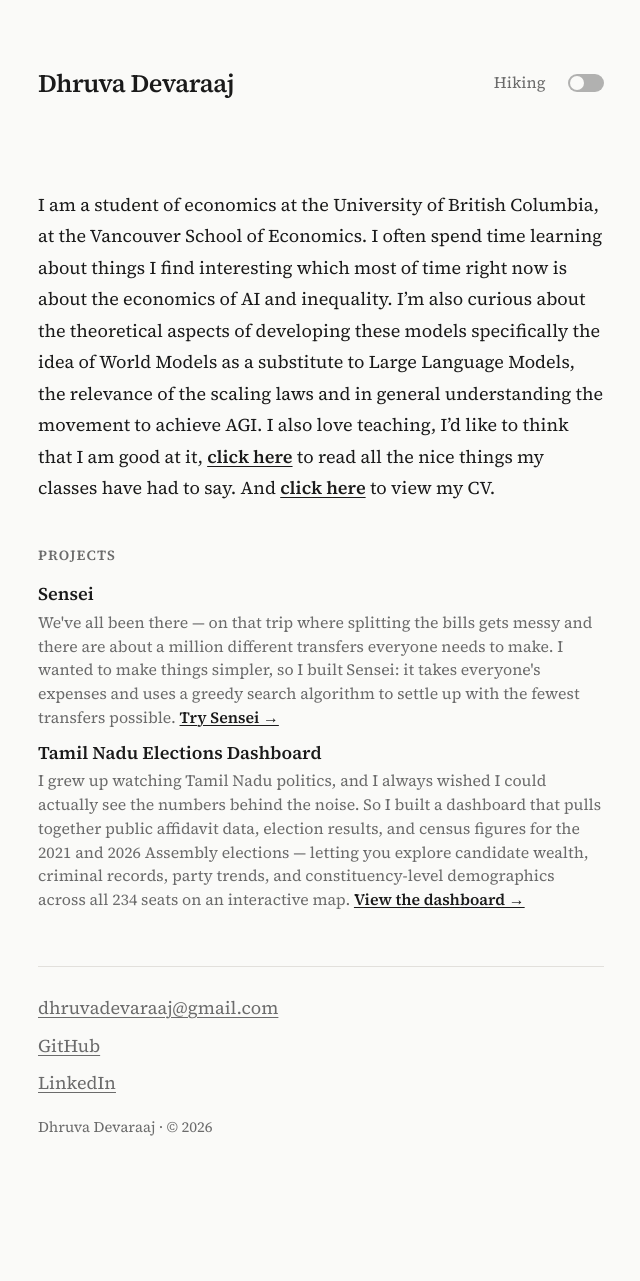
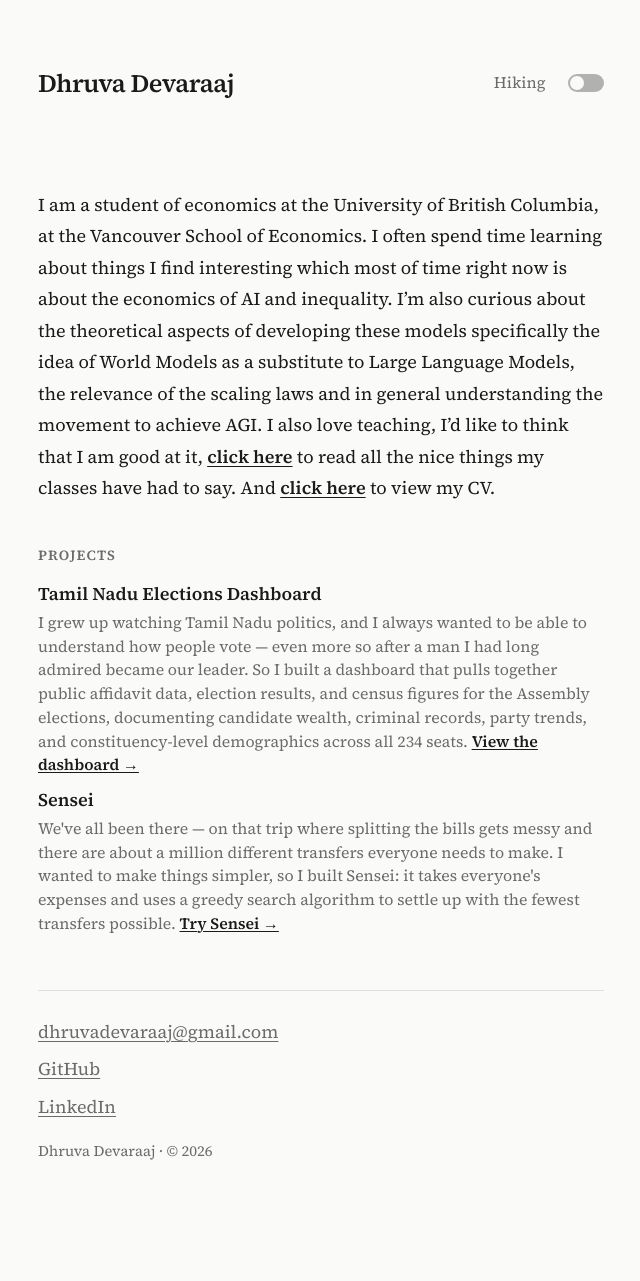
Before and after one commit to dhruva36/dhruva36.github.io, a Jekyll site: the page built from index.md, in a window 1280 px wide. Shown: the whole page, without its empty margins (319-959 px from the left). Built offline with Jekyll 4.4.1, drawn with Linux system fonts in a browser that asks for light colours; before the commit the page ends 1257 px from its top, so only the background shows below that.

Commit message:
Reorder Projects: dashboard first, update its description

```diff
--- a/index.md
+++ b/index.md
@@ -9,18 +9,18 @@ I am a student of economics at the University of British Columbia, at the Vancou
     <h2>Projects</h2>
     <ul class="bullet-list">
         <li class="bullet-list-item">
+            <span class="bullet-list-text">Tamil Nadu Elections Dashboard</span>
+            <span class="item-description">
+                I grew up watching Tamil Nadu politics, and I always wanted to be able to understand how people vote — even more so after a man I had long admired became our leader. So I built a dashboard that pulls together public affidavit data, election results, and census figures for the Assembly elections, documenting candidate wealth, criminal records, party trends, and constituency-level demographics across all 234 seats.
+                <a href="https://web-eight-mu-30.vercel.app" class="bullet-list-link">View the dashboard &rarr;</a>
+            </span>
+        </li>
+        <li class="bullet-list-item">
             <span class="bullet-list-text">Sensei</span>
             <span class="item-description">
                 We've all been there — on that trip where splitting the bills gets messy and there are about a million different transfers everyone needs to make. I wanted to make things simpler, so I built Sensei: it takes everyone's expenses and uses a greedy search algorithm to settle up with the fewest transfers possible.
                 <a href="https://sensei-nine-omega.vercel.app" class="bullet-list-link">Try Sensei &rarr;</a>
             </span>
         </li>
-        <li class="bullet-list-item">
-            <span class="bullet-list-text">Tamil Nadu Elections Dashboard</span>
-            <span class="item-description">
-                I grew up watching Tamil Nadu politics, and I always wished I could actually see the numbers behind the noise. So I built a dashboard that pulls together public affidavit data, election results, and census figures for the 2021 and 2026 Assembly elections — letting you explore candidate wealth, criminal records, party trends, and constituency-level demographics across all 234 seats on an interactive map.
-                <a href="https://web-eight-mu-30.vercel.app" class="bullet-list-link">View the dashboard &rarr;</a>
-            </span>
-        </li>
     </ul>
 </section>
```
